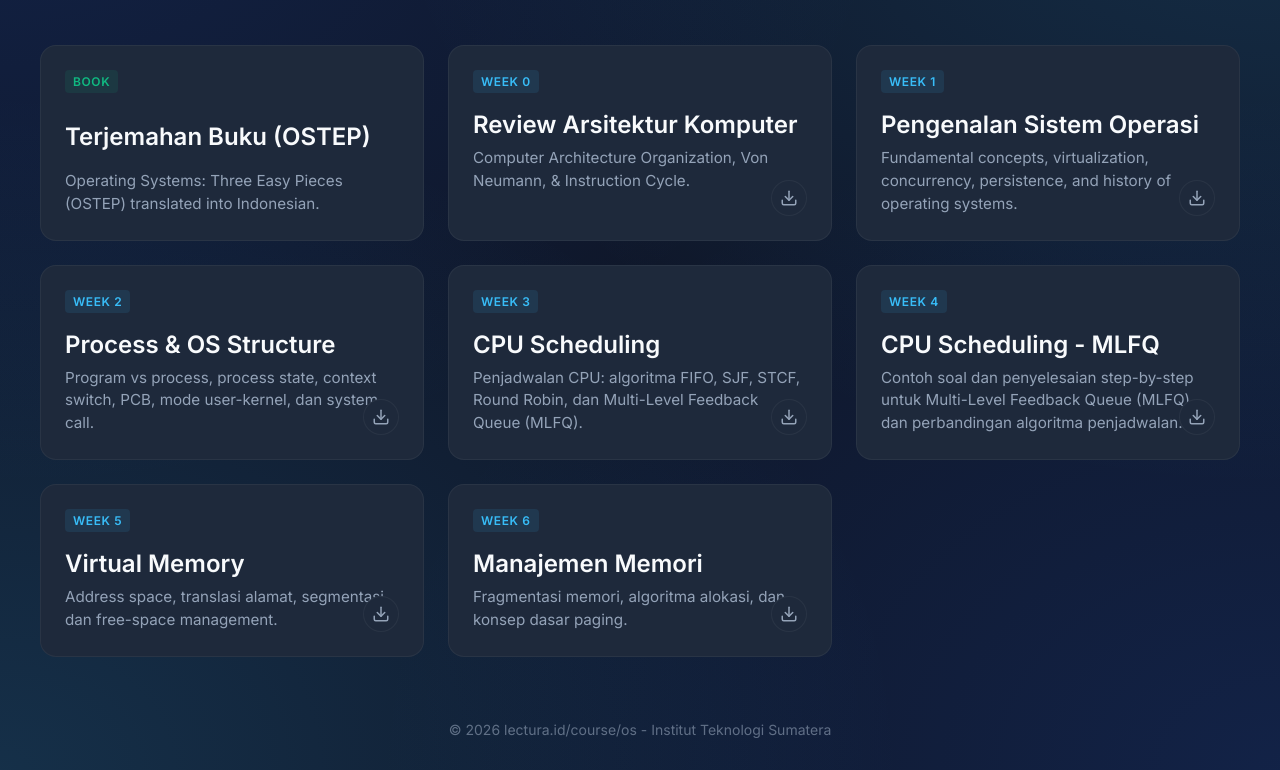
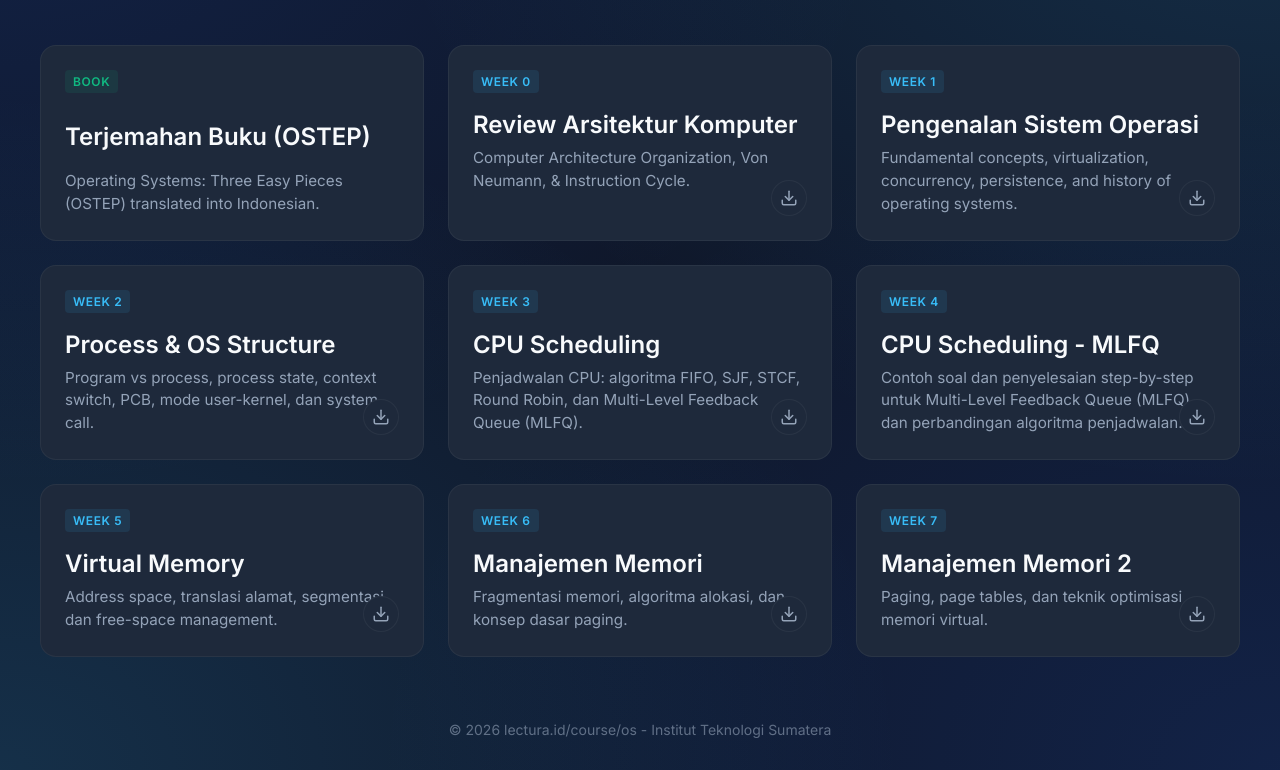
Before and after one commit to informatika-itera/os, a website: page index.html in a window 1280 px wide. Shown: the part 188-958 px from the top of the page. Drawn offline with Linux system fonts and the light colour scheme.

Commit message:
Add week 7 slide content and syntax highlighting style
- Created a new slide for "Solusi Latihan 3" with calculations for page and frame numbers, address bits, and page table sizes.
- Introduced a new syntax highlighting style for code snippets in the presentation.
- Added a log file for tracking compilation errors during the LaTeX build process.

```diff
--- a/index.html
+++ b/index.html
@@ -456,6 +456,26 @@
                 </a>
             </div>
 
+            <div class="card" style="position: relative;">
+                <a href="#" class="week-link" data-preview-url="1_Slides/week7_slide.pdf" data-preview-title="Week 7 - Manajemen Memori 2" style="text-decoration: none; color: inherit; display: block; flex-grow: 1;">
+                    <div class="card-header">
+                        <span class="chapter-tag">Week 7</span>
+                        <svg class="arrow-icon" xmlns="http://www.w3.org/2000/svg" width="24" height="24" viewBox="0 0 24 24" fill="none" stroke="currentColor" stroke-width="2" stroke-linecap="round" stroke-linejoin="round"><line x1="5" y1="12" x2="19" y2="12"></line><polyline points="12 5 19 12 12 19"></polyline></svg>
+                    </div>
+                    <h2>Manajemen Memori 2</h2>
+                    <p>Paging, page tables, dan teknik optimisasi memori virtual.</p>
+                </a>
+
+                <a href="1_Slides/week7_slide.pdf" target="_blank" title="Download PDF"
+                   style="position: absolute; bottom: 1.5rem; right: 1.5rem; padding: 8px; color: var(--text-muted); background: var(--card-bg); border-radius: 50%; border: 1px solid var(--border-color); display: flex; align-items: center; justify-content: center; transition: all 0.3s ease; z-index: 10;">
+                    <svg xmlns="http://www.w3.org/2000/svg" width="18" height="18" viewBox="0 0 24 24" fill="none" stroke="currentColor" stroke-width="2" stroke-linecap="round" stroke-linejoin="round">
+                        <path d="M21 15v4a2 2 0 0 1-2 2H5a2 2 0 0 1-2-2v-4"></path>
+                        <polyline points="7 10 12 15 17 10"></polyline>
+                        <line x1="12" y1="15" x2="12" y2="3"></line>
+                    </svg>
+                </a>
+            </div>
+
             <!-- Future chapters can be added here -->
             <!--
             <a href="#" class="card" style="opacity: 0.5; pointer-events: none;">
```
Also changed, not shown: 8 other files.
